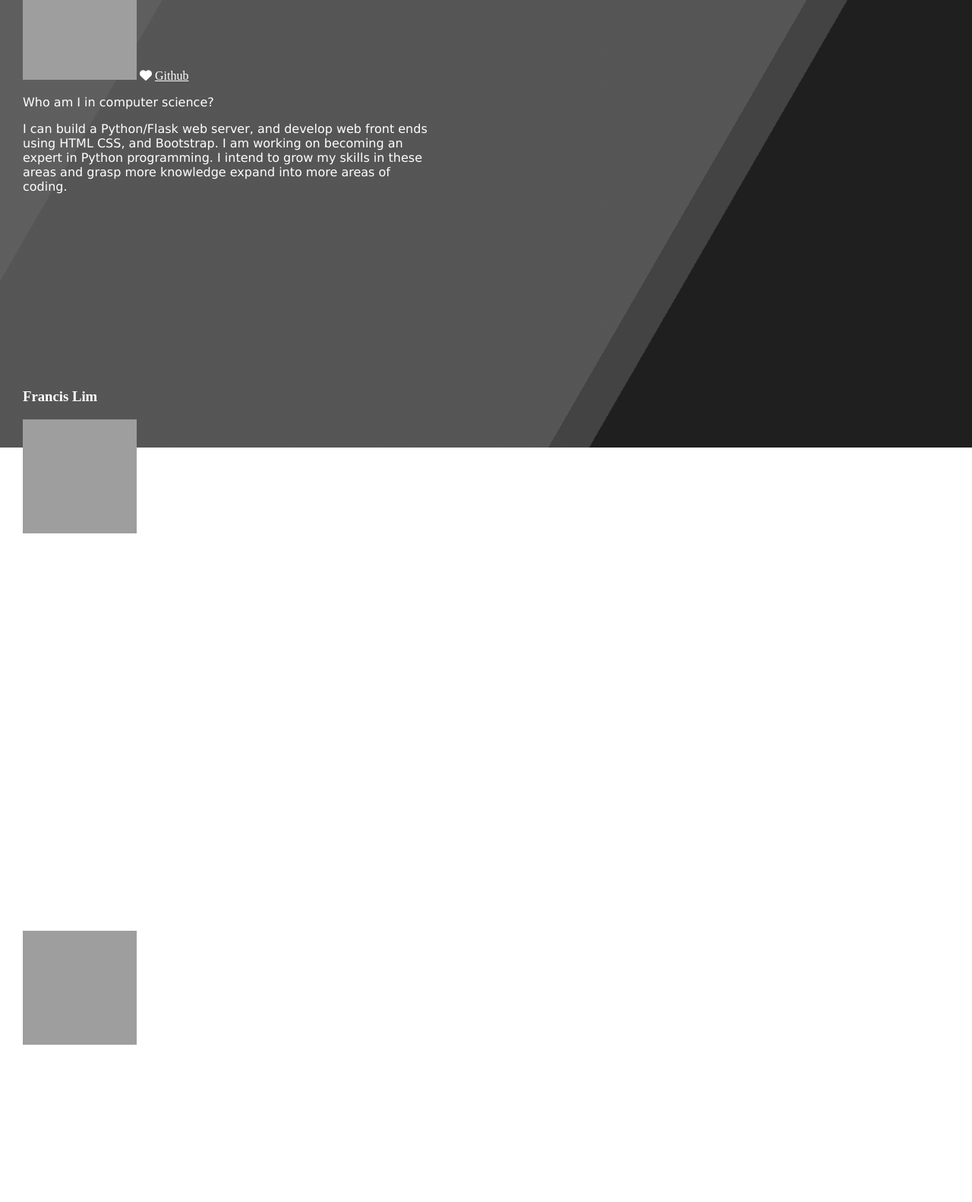
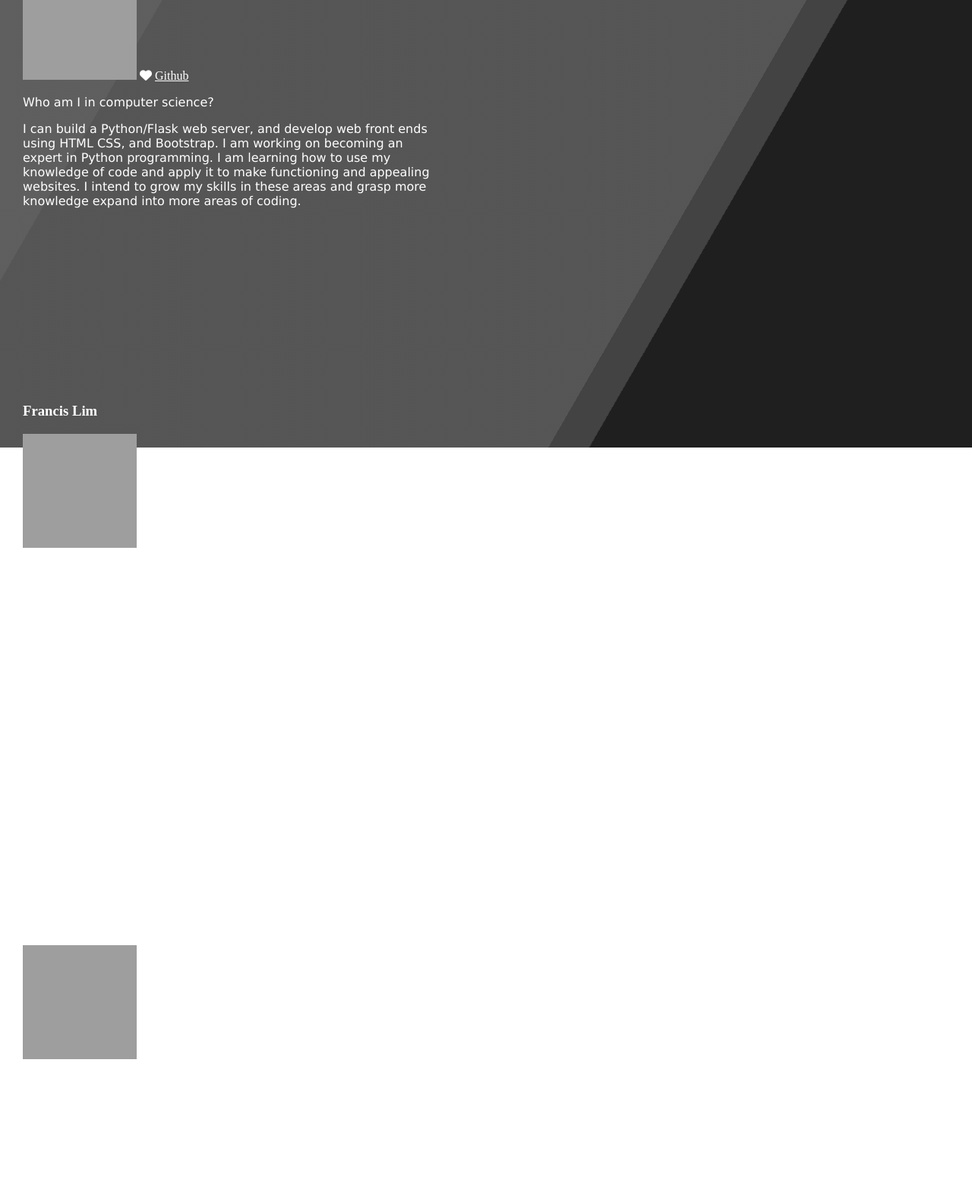
Before and after one commit to lim04francis/Tri2---p5longhorns, a Flask app: page /marc in a window 1280 px wide. Shown: the part 211-1793 px from the top of the page at 76% size. Before the commit the page ends 1586 px from the top, so only its background shows below. Run offline with Flask 2, Linux system fonts and the light colour scheme; some libraries are stand-ins or nearby versions; grey boxes are pictures that could not be loaded.

Commit message:
Added more to my LinkedIn

```diff
--- a/templates/marclinkedin.html
+++ b/templates/marclinkedin.html
@@ -115,7 +115,8 @@
 <a href="https://github.com/marchumeau">Github</a>
 <p class="customfont">Who am I in computer science? </p>
 <p class="customfont">I can build a Python/Flask web server, and develop web front ends using HTML CSS, and Bootstrap.
-    I am working on becoming an expert in Python programming. I intend to grow my skills in these areas and grasp more knowledge
+    I am working on becoming an expert in Python programming. I am learning how to use my knowledge of code and apply it to make
+    functioning and appealing websites. I intend to grow my skills in these areas and grasp more knowledge
     expand into more areas of coding.</p>
 
 <p>&nbsp;</p>
```
